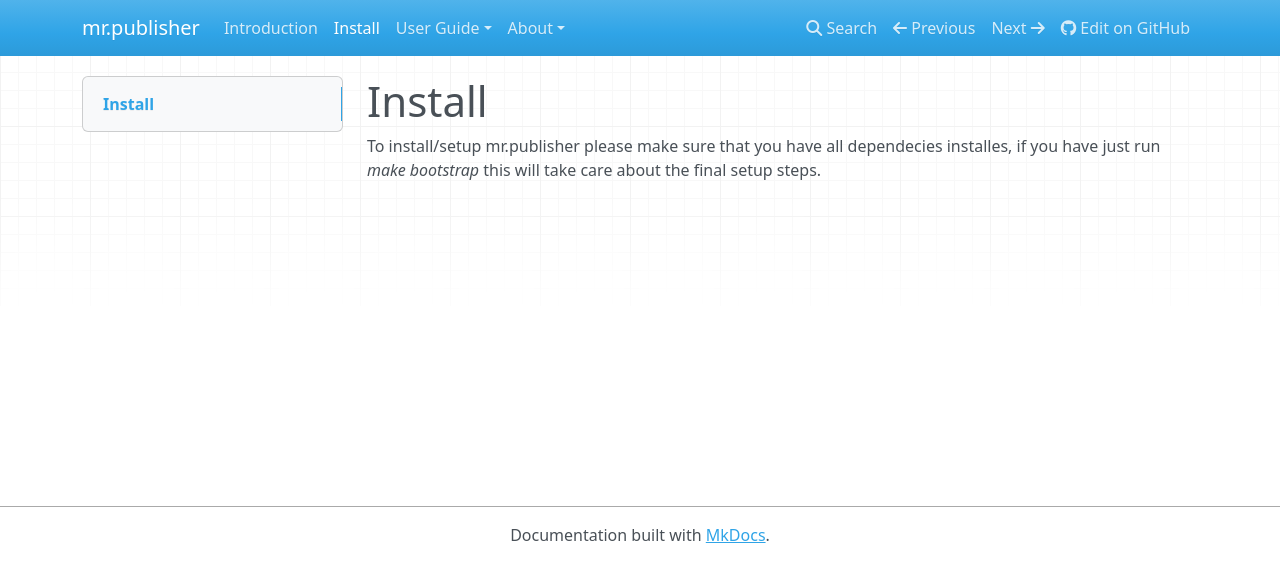
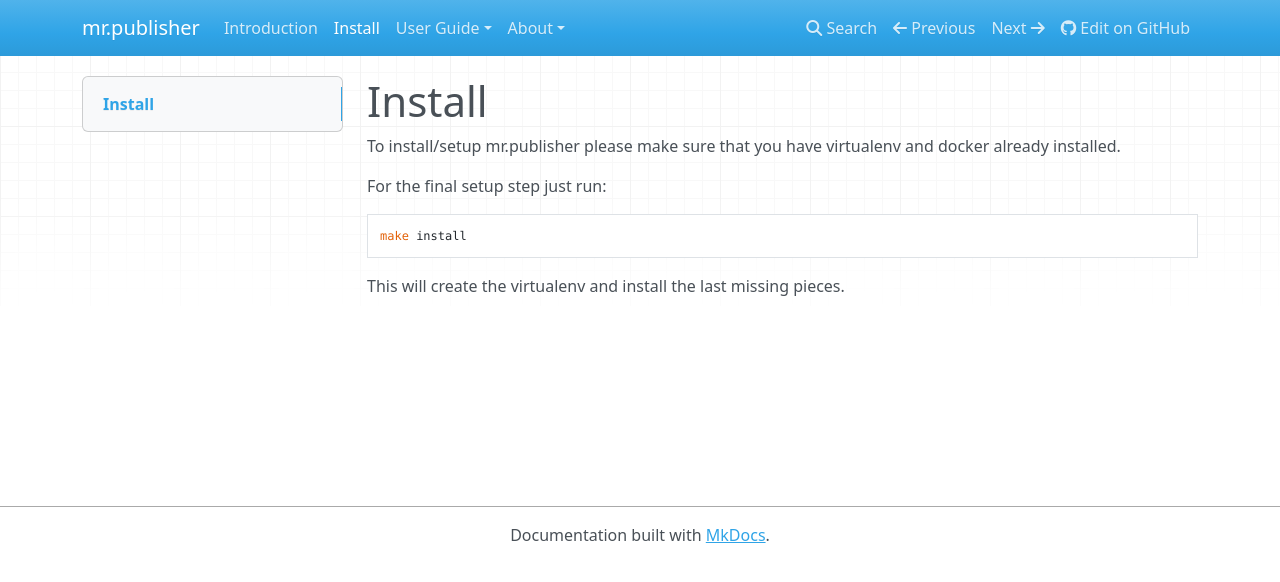
Before and after one commit to svx/mr.publisher, an MkDocs documentation site: the page built from docs/source/install.md, in a window 1280 px wide. Shown: the top 582 px of the page. Built offline with MkDocs 1.6.1, drawn with Linux system fonts in a browser that asks for light colours; nearby versions of some CDN libraries; old or Windows-style settings are respelled for this version of MkDocs.

Commit message:
Update install instructions

```diff
--- a/docs/source/install.md
+++ b/docs/source/install.md
@@ -1,3 +1,9 @@
 # Install
 
-To install/setup mr.publisher please make sure that you have all dependecies installes, if you have just run *make bootstrap* this will take care about the final setup steps.
+To install/setup mr.publisher please make sure that you have virtualenv and docker already installed.
+
+For the final setup step just run:
+
+    make install
+
+This will create the virtualenv and install the last missing pieces.
```
